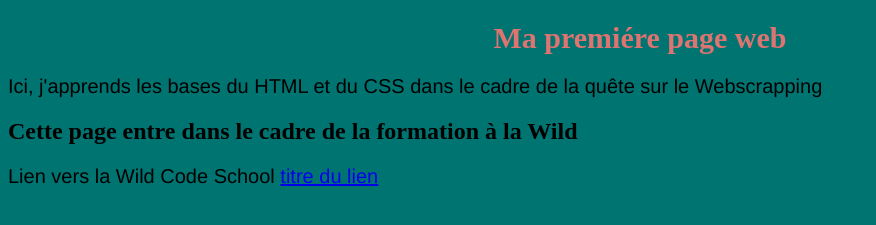
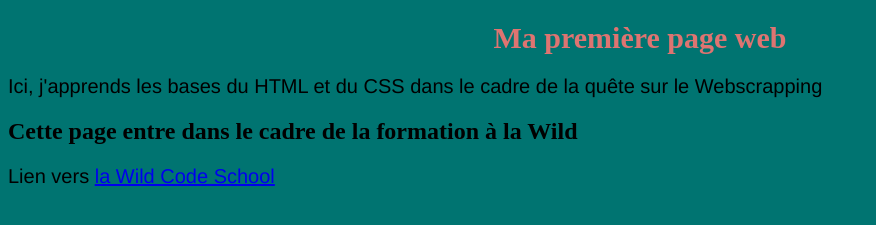
Before and after one commit to CyrilGamboa/CyrilGamboa.github.io, a plain HTML site: page index.html in a window 1280 px wide. Shown: the part 311-536 px from the top of the page, without its empty margins (0-876 px from the left). Drawn offline with Linux system fonts and the light colour scheme.

Commit message:
Update index.html

```diff
--- a/index.html
+++ b/index.html
@@ -2,18 +2,18 @@
 <html>
 <head>
 	<link rel="stylesheet" href="style.css"/>
-	<title> Ma premiére page web </title>
+	<title> Ma première page web  </title>
 	<meta charset="UTF-8">
 </head>
 
 <body>
 	<img src= "https://res.cloudinary.com/wildcodeschool/image/upload/c_fill,h_50/v1/static/irjoy97aq0eol8bf6959">
-	<h1> Ma premiére page web </h1>
+	<h1> Ma première page web </h1>
 		<p> Ici, j'apprends les bases du HTML et du CSS dans le cadre de la quête sur le Webscrapping
 		</p>
 		<h2> Cette page entre dans le cadre de la formation à la Wild </h2>
-			<p> Lien vers la Wild Code School
-				<a href= "http://www.wildcodeschool.com"> titre du lien </a>
+			<p> Lien vers
+				<a href= "http://www.wildcodeschool.com"> la Wild Code School </a>
 			</p>
 </body>
 </html>
```
